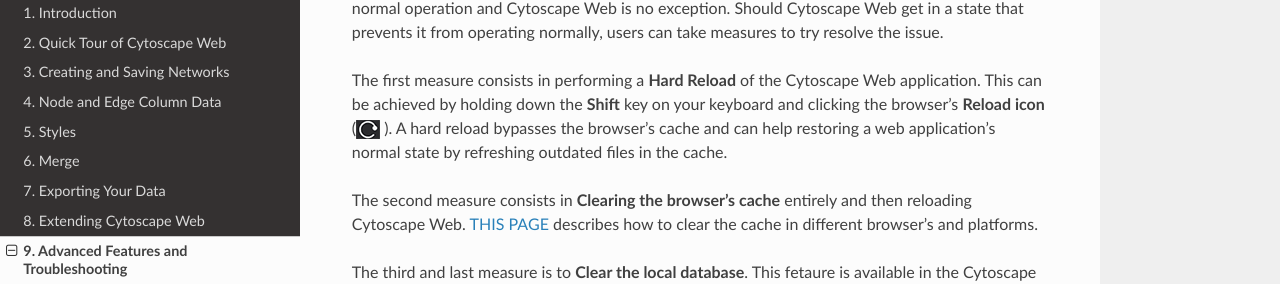
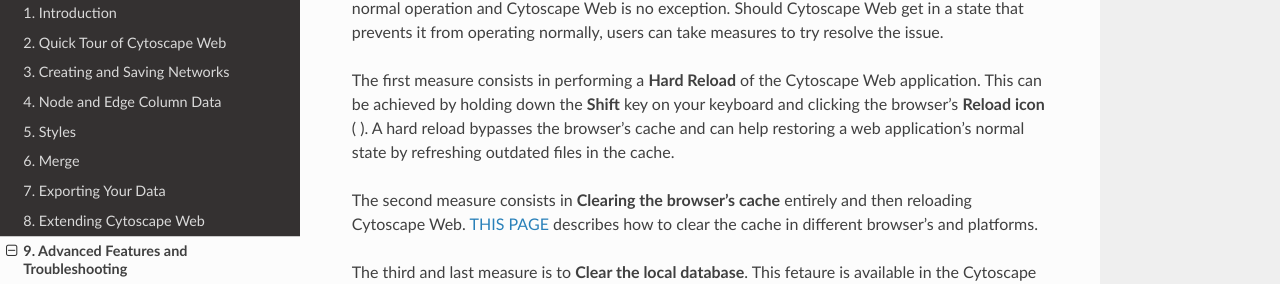
Before and after one commit to cytoscape/web-cytoscape-manual, a Sphinx documentation site: the page built from docs/Advanced.md, in a window 1280 px wide and 900 px high, scrolled down 1080 px. Shown: the part 258-542 px from the top of the window. Built offline with Sphinx 7.4.7 and the Read the Docs theme 3.1.0, drawn with Linux system fonts in a browser that asks for light colours.

Commit message:
Update Advanced.md

```diff
--- a/docs/Advanced.md
+++ b/docs/Advanced.md
@@ -39,7 +39,7 @@
 
 Web applications are complex software, sometimes they can get in an abnormal state that prevents normal operation and Cytoscape Web is no exception. Should Cytoscape Web get in a state that prevents it from operating normally, users can take measures to try resolve the issue.
 
-The first measure consists in performing a **Hard Reload** of the Cytoscape Web application. This can be achieved by holding down  the **Shift** key on your keyboard and clicking the browser's **Reload icon** (![](_static/images/reload_icon.png) ). A hard reload bypasses the browser's cache and can help restoring a web application's normal state by refreshing outdated files in the cache.
+The first measure consists in performing a **Hard Reload** of the Cytoscape Web application. This can be achieved by holding down  the **Shift** key on your keyboard and clicking the browser's **Reload icon** ( ). A hard reload bypasses the browser's cache and can help restoring a web application's normal state by refreshing outdated files in the cache.
 
 The second measure consists in **Clearing the browser's cache** entirely and then reloading Cytoscape Web. [THIS PAGE](https://www.wikihow.com/Clear-Your-Browser%27s-Cache) describes how to clear the cache in different browser's and platforms.
 
```
